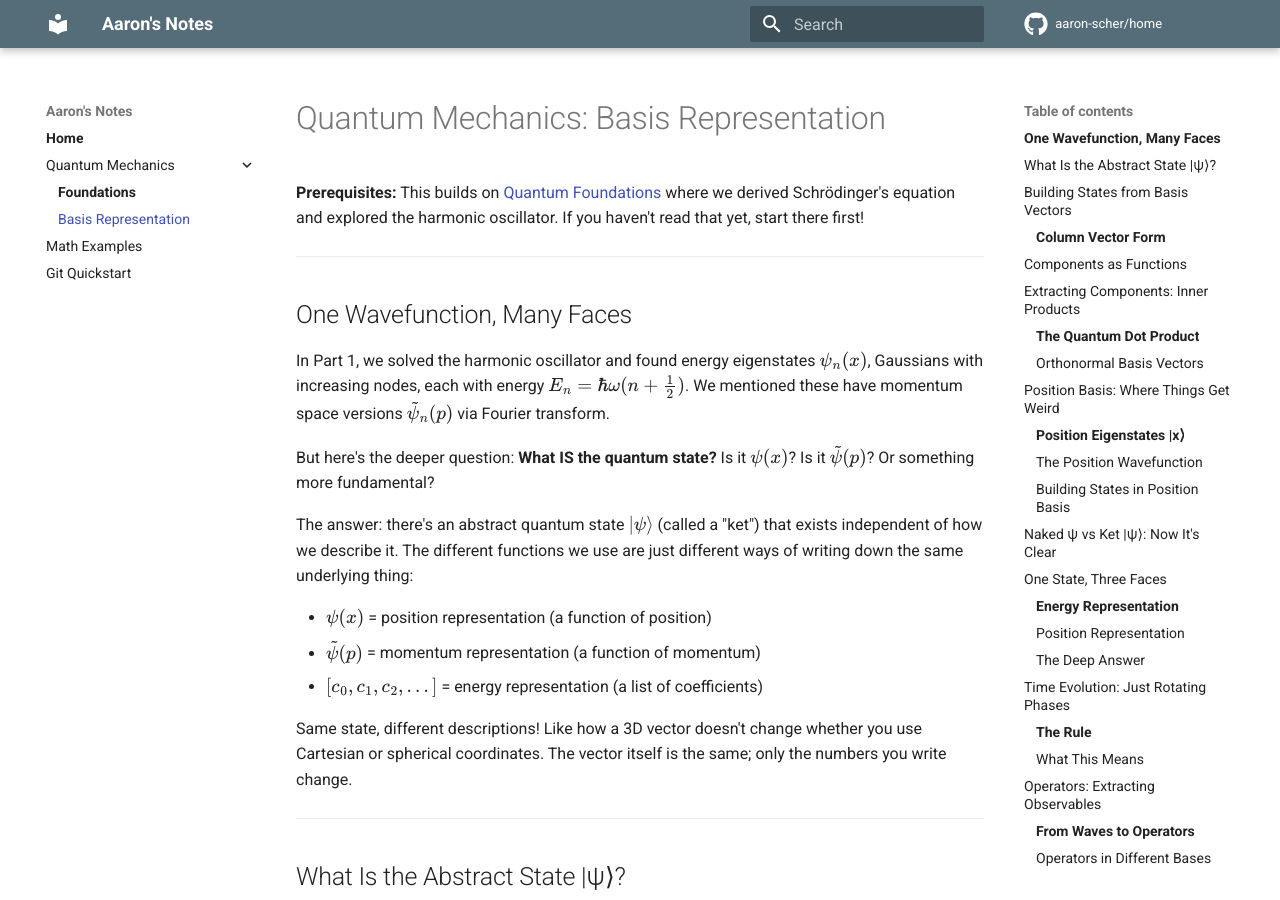
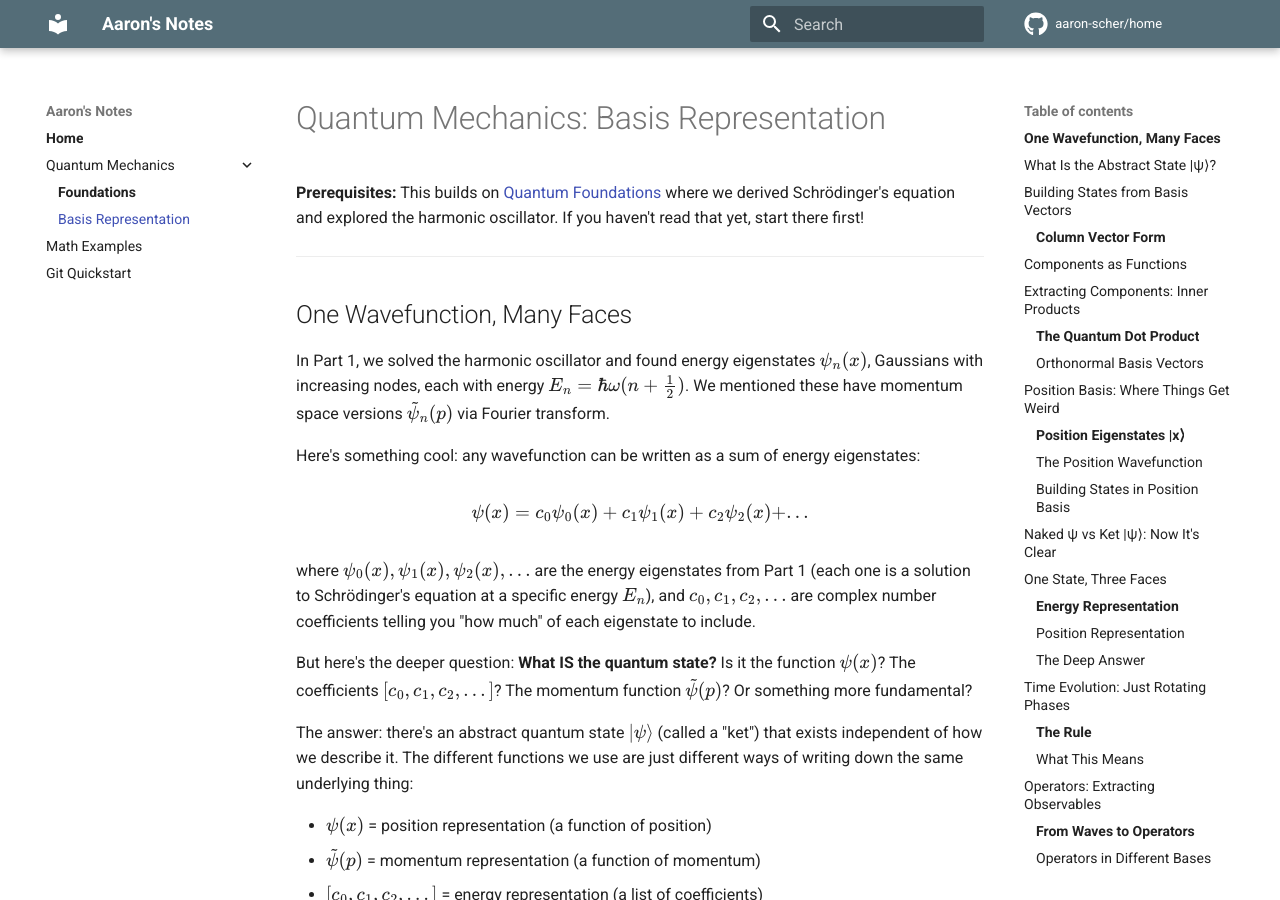
Before and after one commit to aaron-scher/home, an MkDocs documentation site: the page built from docs/quantum-mechanics/quantum-basis-representation.md, in a window 1280 px wide and 900 px high. Built offline with MkDocs 1.6.1 and Material for MkDocs 9.7.7, drawn with Linux system fonts in a browser that asks for light colours; comment, search, counter and statistics services are not loaded.

Commit message:
Add eigenstate expansion at opening to show where coefficients come from
Immediately after reviewing Part 1, show:
- ψ(x) = c₀ψ₀(x) + c₁ψ₁(x) + c₂ψ₂(x) + ...
- Clarify ψₙ(x) are energy eigenstates (solutions at specific energy Eₙ)
- Show c₀, c₁, c₂ are coefficients ('how much' of each)

This connects to Part 1 right away and makes it clear where the mysterious c coefficients come from before introducing abstract kets.

```diff
--- a/docs/quantum-mechanics/quantum-basis-representation.md
+++ b/docs/quantum-mechanics/quantum-basis-representation.md
@@ -8,7 +8,13 @@
 
 In Part 1, we solved the harmonic oscillator and found energy eigenstates $\psi_n(x)$, Gaussians with increasing nodes, each with energy $E_n = \hbar\omega(n + \frac{1}{2})$. We mentioned these have momentum space versions $\tilde{\psi}_n(p)$ via Fourier transform.
 
-But here's the deeper question: **What IS the quantum state?** Is it $\psi(x)$? Is it $\tilde{\psi}(p)$? Or something more fundamental?
+Here's something cool: any wavefunction can be written as a sum of energy eigenstates:
+
+$$\psi(x) = c_0 \psi_0(x) + c_1 \psi_1(x) + c_2 \psi_2(x) + ...$$
+
+where $\psi_0(x), \psi_1(x), \psi_2(x), ...$ are the energy eigenstates from Part 1 (each one is a solution to Schrödinger's equation at a specific energy $E_n$), and $c_0, c_1, c_2, ...$ are complex number coefficients telling you "how much" of each eigenstate to include.
+
+But here's the deeper question: **What IS the quantum state?** Is it the function $\psi(x)$? The coefficients $[c_0, c_1, c_2, ...]$? The momentum function $\tilde{\psi}(p)$? Or something more fundamental?
 
 The answer: there's an abstract quantum state $|\psi\rangle$ (called a "ket") that exists independent of how we describe it. The different functions we use are just different ways of writing down the same underlying thing:
 
```
